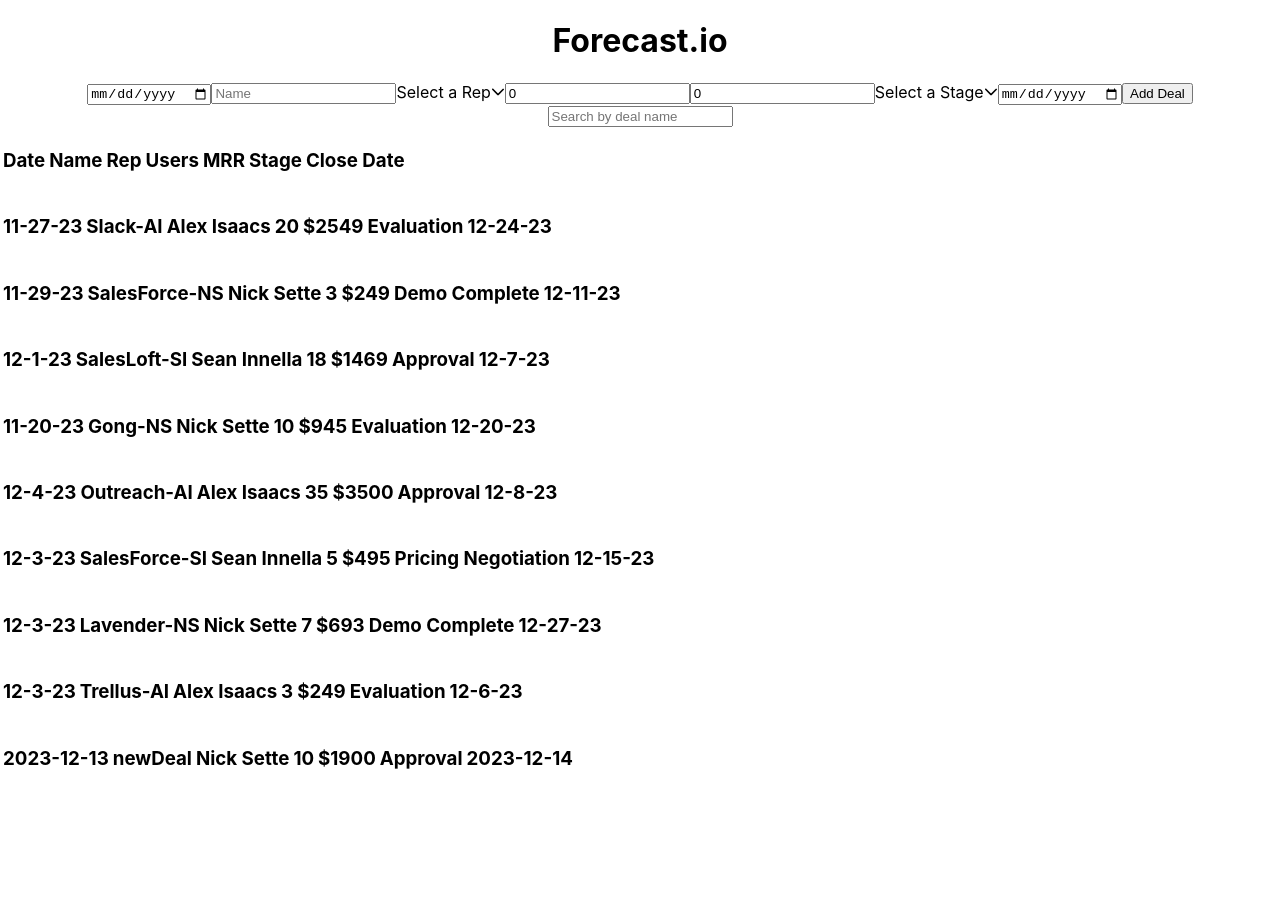
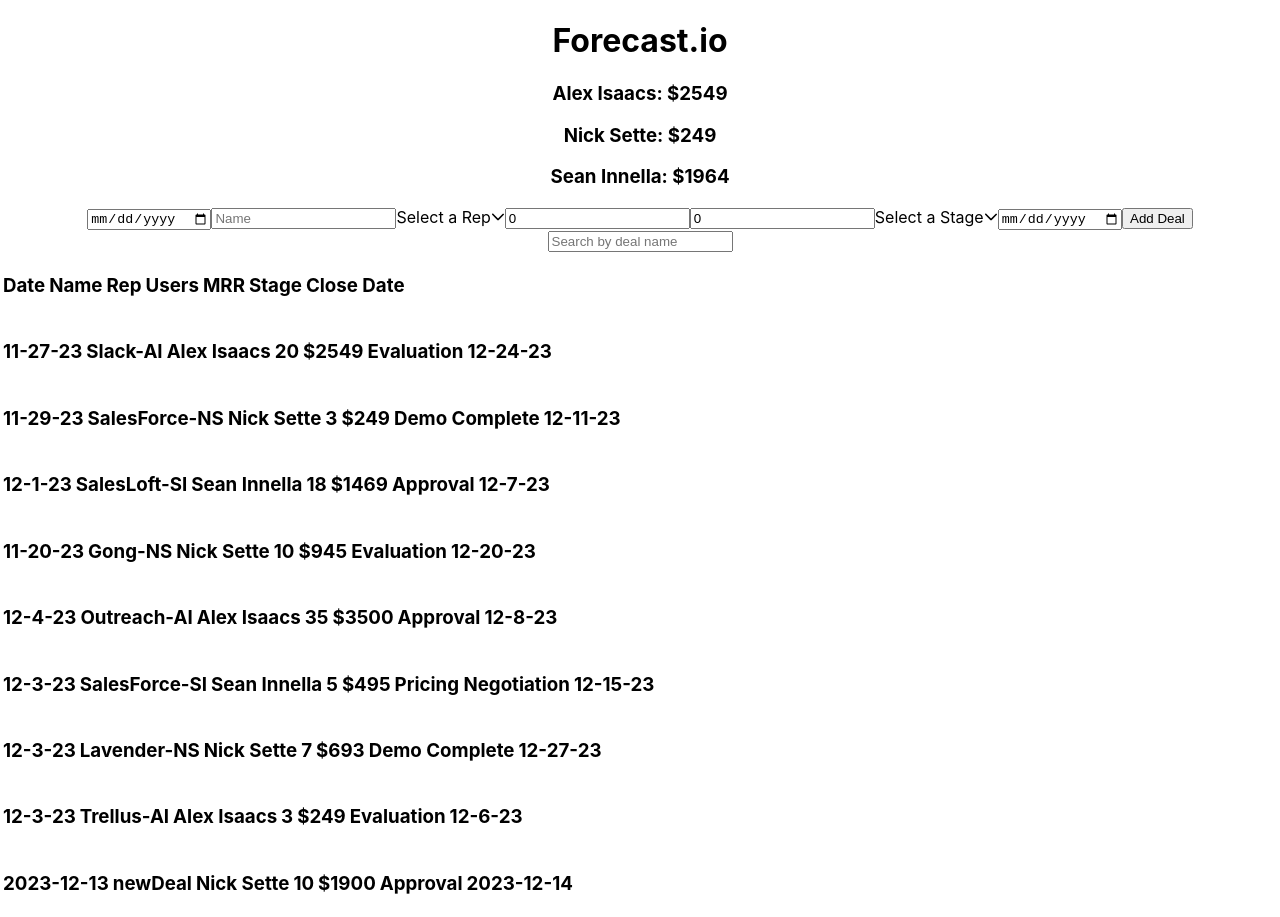
Before and after one commit to Alexisaacs18/salesForcasting, a React (Create React App) app in the folder sales-forcasting/: page / in a window 1280 px wide. Before the commit the page ends 800 px from the top, so only its background shows below. Built offline with nearby package versions, Linux system fonts and the light colour scheme; data requests are answered from the project's data file.

Commit message:
rep page

```diff
--- a/sales-forcasting/src/Components/RepPage.js
+++ b/sales-forcasting/src/Components/RepPage.js
@@ -1,9 +1,39 @@
 import React from 'react';
+import { useState, useEffect } from 'react';
 
 function RepPage() {
+
+    const repsUrl = "http://localhost:3001/reps"
+    const dealsUrl = "http://localhost:3001/deals"
+
+    const [reps, setReps] = useState([])
+    const [dealReps, setDealReps] = useState([])
+
+    useEffect(() => {
+        fetch(repsUrl)
+            .then(res => res.json())
+            .then(data => setReps(data))
+    }, [])
+
+    useEffect(() => {
+        fetch(dealsUrl)
+            .then(res => res.json())
+            .then(data => setDealReps(data))
+    }, [])
+
+    const total = dealReps.filter((rep) => {
+        if (rep.rep === reps[0].name) {
+            return rep.monthly_recurring_revenue
+        }
+    })
+
+    console.log(total)
+
     return (
         <div className="RepPage">
-
+            {reps.map((rep) => (
+                <h3 key={rep.id}>{`${rep.name}: $${rep.monthly_recurring_revenue}`}</h3>
+            ))}
         </div>
     );
 }
```
